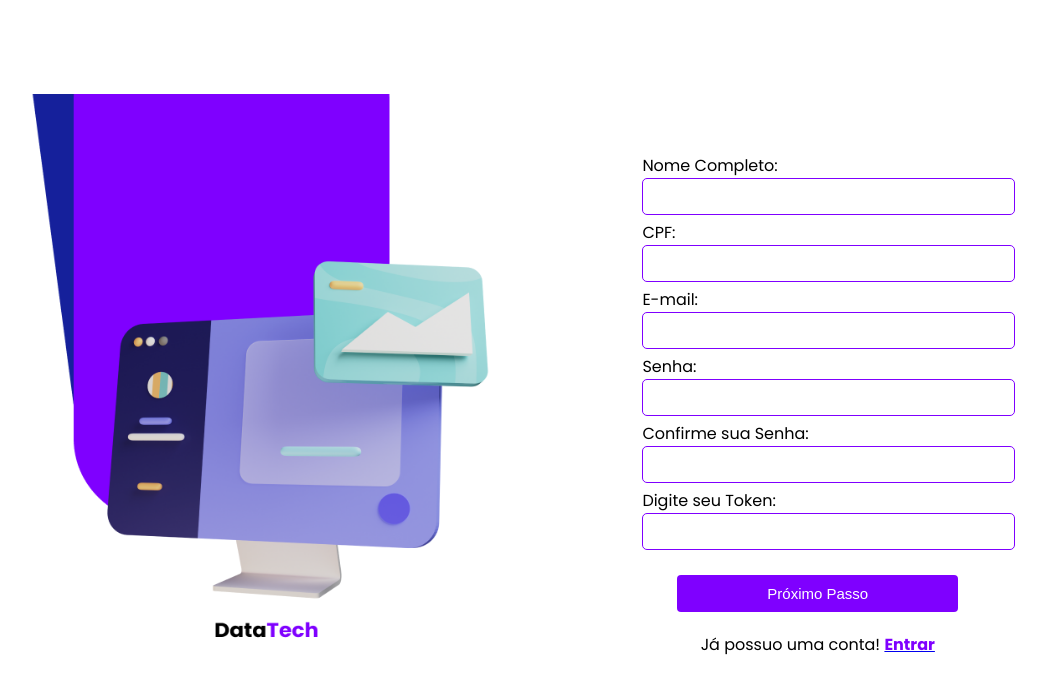
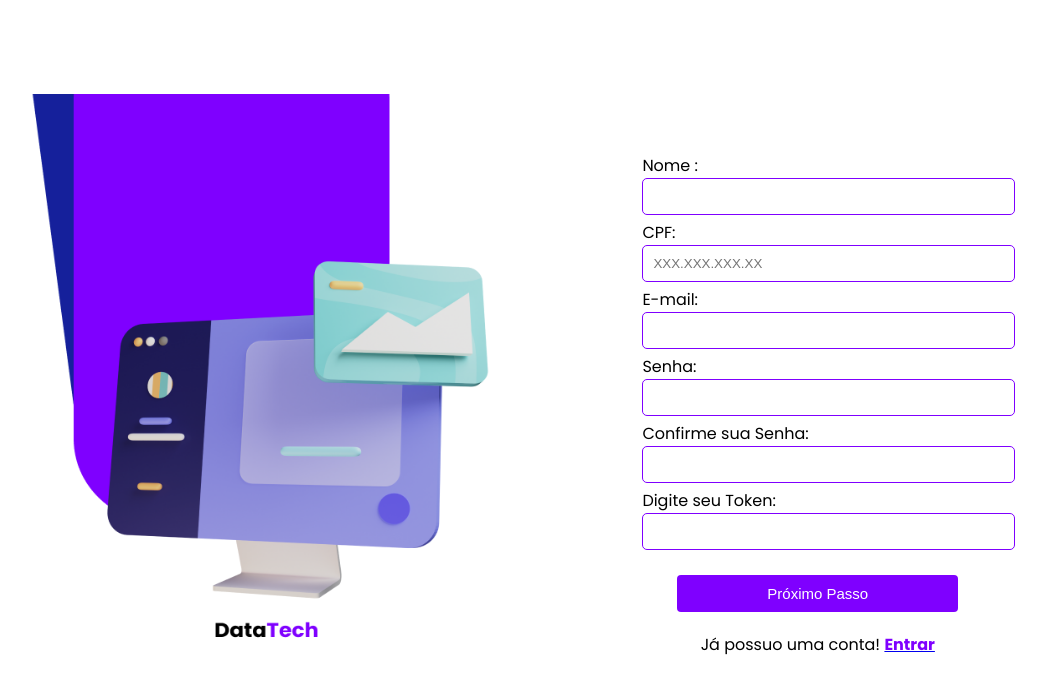
Before and after one commit to SPTECH-DataTech/DataTech, a website: page Web Application/public/cadastro.html in a window 1280 px wide. Shown: the whole page, without its empty margins (44-1090 px from the left). Drawn offline with Linux system fonts and the light colour scheme; no server answers.

Commit message:
Cadastro Placeholder

```diff
--- a/Web Application/public/cadastro.html
+++ b/Web Application/public/cadastro.html
@@ -28,12 +28,12 @@
 
 
       <div class="card-inputs">
-        Nome Completo:
+        Nome :
         <input type="text" id="input_nome">
         <span class="erro" id="erro_nome"></span>
 
         CPF:
-        <input type="number" id="input_cpf">
+        <input type="text" id="input_cpf" placeholder="XXX.XXX.XXX.XX">
         <span class="erro" id="erro_cpf"></span>
 
         E-mail:
```
Also changed, not shown: Web Application/public/js/cadastro.js (line endings or trailing spaces).
